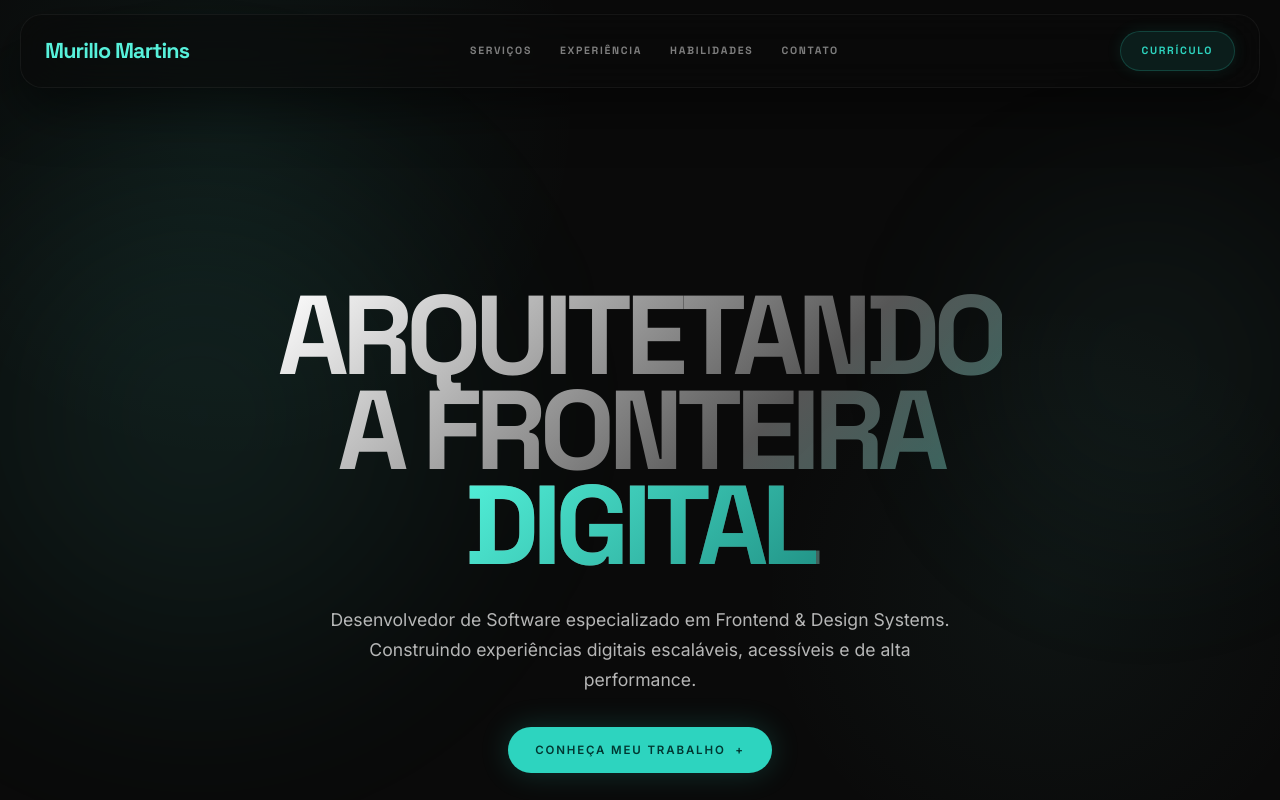
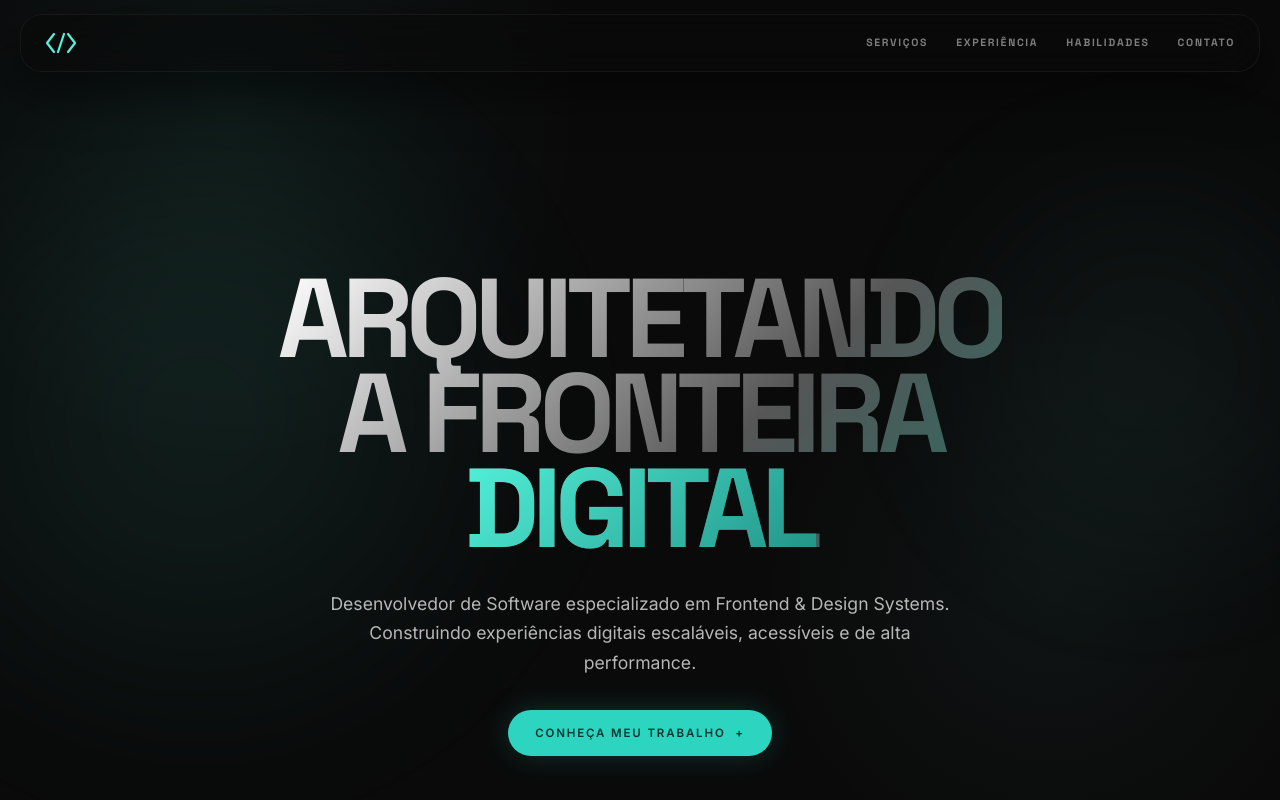
Before and after one commit to murillomartinss/murillo-lp, a React (Vite) app: page / in a window 1280 px wide. Built offline with nearby package versions, Linux system fonts and the light colour scheme.

Commit message:
fix: logo

```diff
--- a/src/App.module.css
+++ b/src/App.module.css
@@ -87,12 +87,10 @@
 
 .brand,
 .brand:visited {
-  color: #57f1db;
+  display: inline-flex;
+  align-items: center;
   text-decoration: none;
-  font-family: var(--font-headline);
-  font-size: 1.35rem;
-  font-weight: 900;
-  letter-spacing: -0.04em;
+  cursor: pointer;
 }
 
 .navLinks {
--- a/src/App.tsx
+++ b/src/App.tsx
@@ -29,6 +29,7 @@ import RefactorIcon from "./assets/icons/refactor.svg?react";
 import ConsultingIcon from "./assets/icons/consulting.svg?react";
 import MentoringIcon from "./assets/icons/mentoring.svg?react";
 import LinkedinIcon from "./assets/icons/linkedin.svg?react";
+import LogoIcon from "./assets/logo.svg?react";
 
 type FrameNavProps = {
   onNavigate: (hash: string) => void;
@@ -124,7 +125,7 @@ function FrameNav({ onNavigate, activeSection }: FrameNavProps) {
             onNavigate("#hero");
           }}
         >
-          {landingContent.nav.brand}
+          <LogoIcon width={32} height={24} aria-label="Murillo Martins" />
         </a>
         <nav className={styles.navLinks} aria-label="Primary">
           {landingContent.nav.items.map((item) => (
@@ -145,16 +146,6 @@ function FrameNav({ onNavigate, activeSection }: FrameNavProps) {
             </a>
           ))}
         </nav>
-        <a
-          className={styles.resumeButton}
-          href="#contact"
-          onClick={(event) => {
-            event.preventDefault();
-            onNavigate("#contact");
-          }}
-        >
-          {landingContent.nav.resumeLabel}
-        </a>
       </div>
     </header>
   );
```
Also changed, not shown: src/assets/logo.svg (added).
